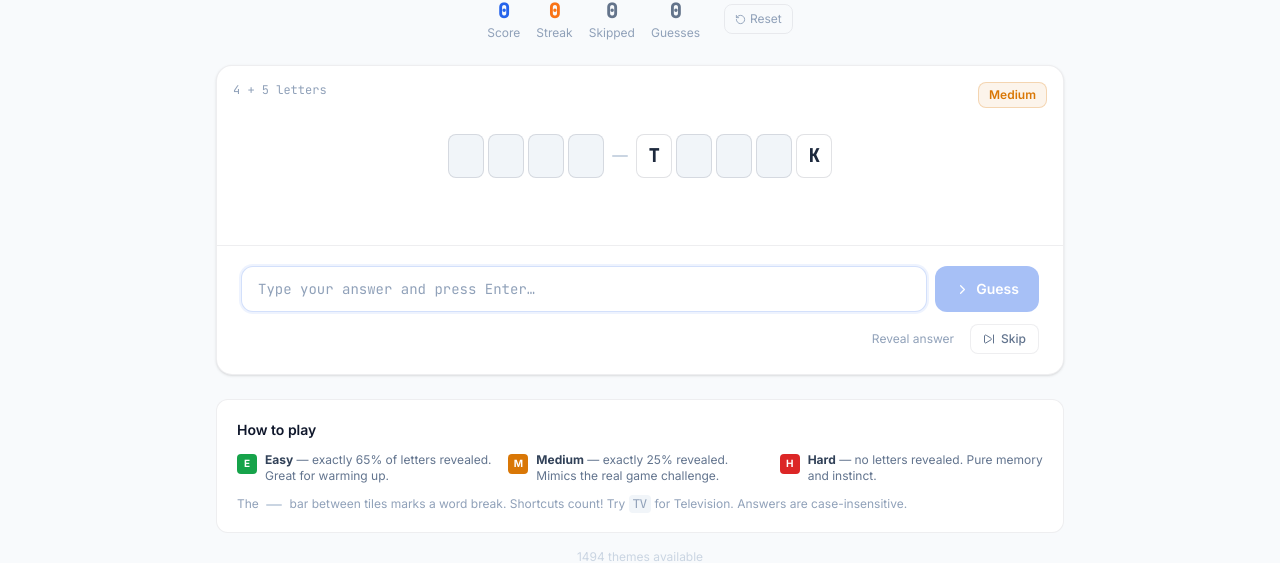
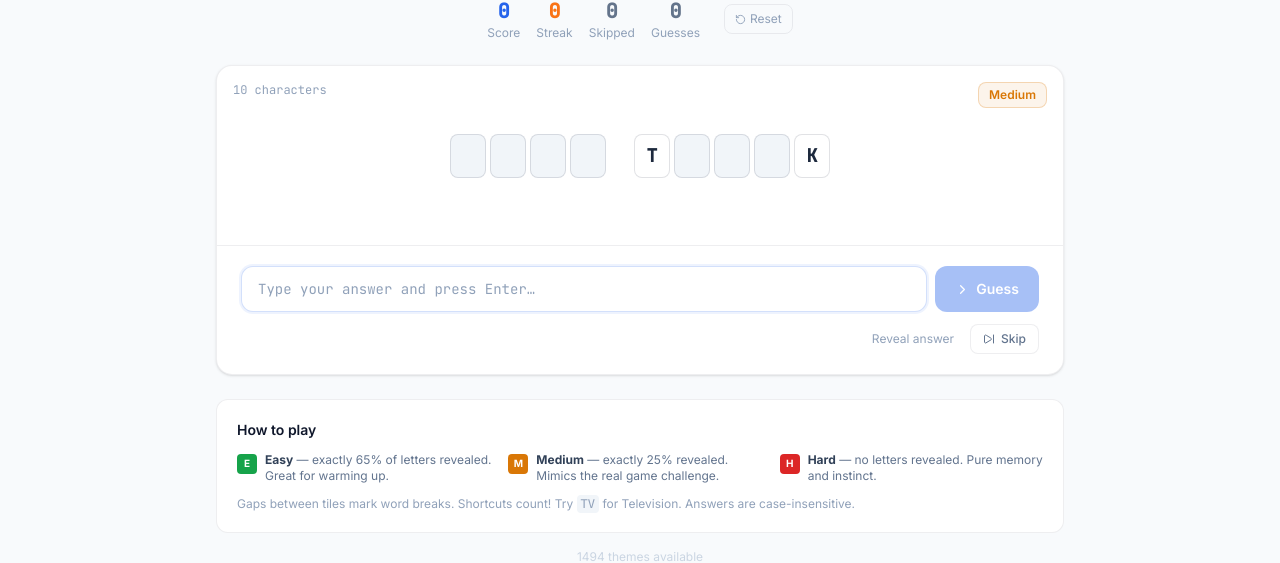
Before and after one commit to MohamadG004/BuildSync, a Next.js app in the folder HyTrack/: page /guess-the-build in a window 1280 px wide. Shown: the part 282-845 px from the top of the page. Built offline with nearby package versions, Linux system fonts and the light colour scheme.

Commit message:
Added clear spaces between words and changed letters to characters like in game

```diff
--- a/HyTrack/app/guess-the-build/GuessBuildClient.tsx
+++ b/HyTrack/app/guess-the-build/GuessBuildClient.tsx
@@ -82,27 +82,12 @@ function ThemeDisplay({ theme, mask, solved, wrong }: ThemeDisplayProps) {
     ? 'border-red-300 bg-red-50'
     : 'border-[var(--border-strong)] bg-[var(--surface-2)]';
 
-  const spaceLineColor = solved
-    ? 'bg-green-300'
-    : wrong
-    ? 'bg-red-200'
-    : 'bg-slate-300';
-
   return (
     <div className="flex flex-wrap justify-center gap-x-1 gap-y-2 items-center">
       {chars.map((ch, i) => {
-        // ── Space tile: visible separator ───────────────────────────────────
+        // ── Space: plain gap between words ──────────────────────────────────
         if (ch === ' ') {
-          return (
-            <div
-              key={i}
-              className="flex flex-col items-center justify-center self-center mx-1"
-              aria-label="space"
-              title="word break"
-            >
-              <div className={cn('h-0.5 w-4 rounded-full', spaceLineColor)} />
-            </div>
-          );
+          return <div key={i} className="w-5" aria-hidden />;
         }
 
         const shown = mask[i] || solved;
@@ -399,7 +384,7 @@ export function GuessBuildClient() {
           {/* Theme letter-count hint */}
           {currentTheme && (
             <p className="absolute top-4 left-4 text-xs text-slate-400 font-mono">
-              {currentTheme.theme.split(' ').map((w: string) => w.length).join(' + ')} letters
+              {currentTheme.theme.length} characters
             </p>
           )}
 
@@ -534,7 +519,7 @@ export function GuessBuildClient() {
           </div>
         </div>
         <p className="mt-3 text-xs text-slate-400">
-          The <span className="mx-1 inline-block w-4 h-0.5 rounded-full bg-slate-300 align-middle" /> bar between tiles marks a word break.
+          Gaps between tiles mark word breaks.
           Shortcuts count! Try <code className="rounded bg-slate-100 px-1 py-0.5">TV</code> for Television.
           Answers are case-insensitive.
         </p>
```
